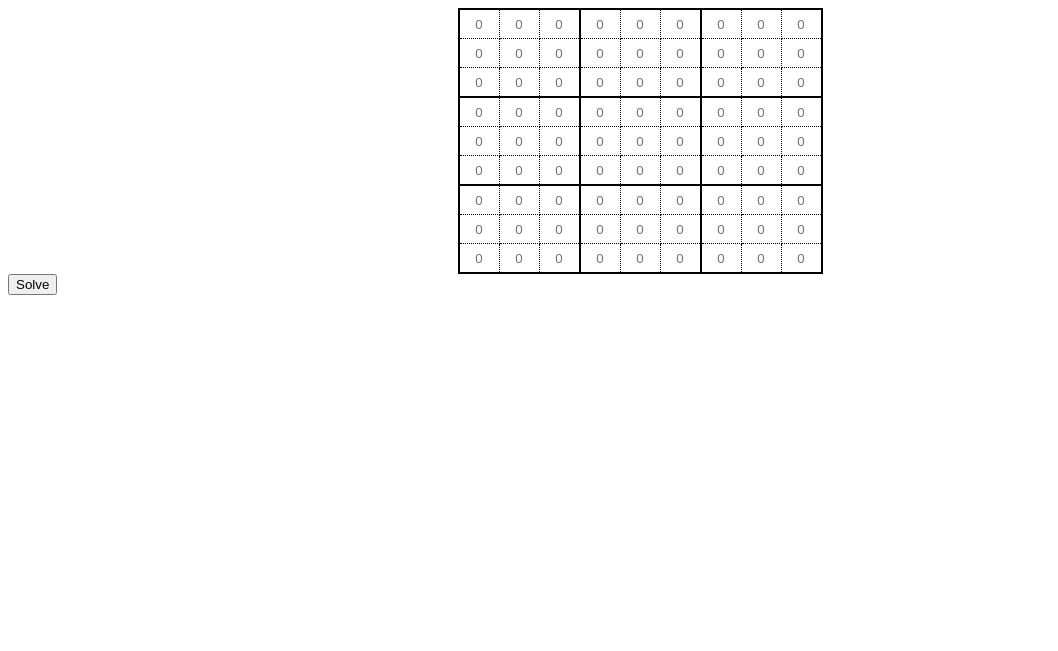
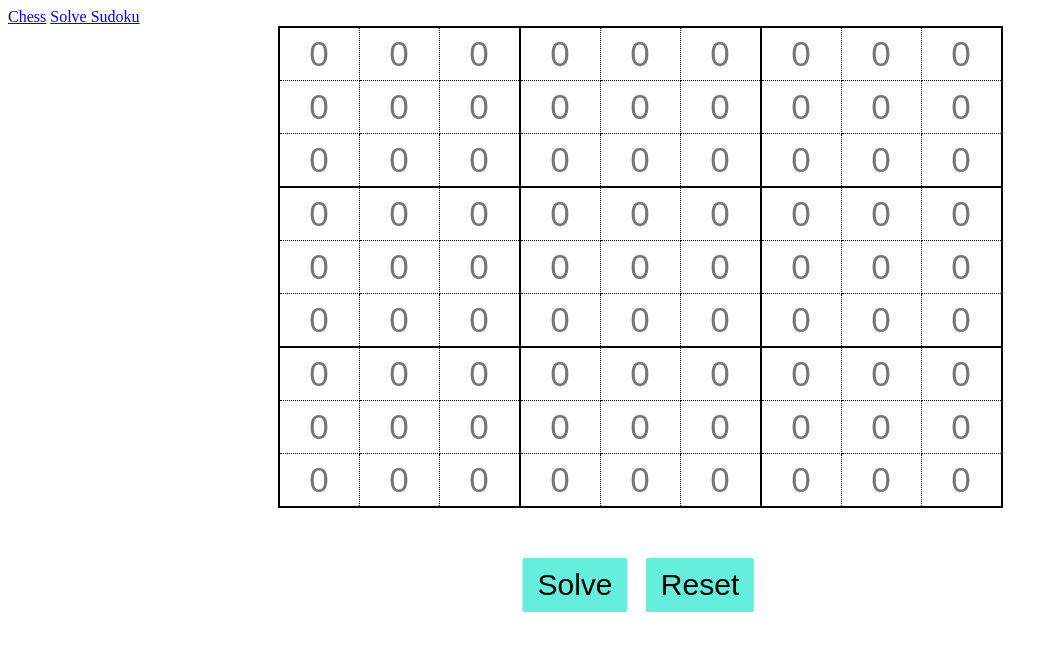
Before and after one commit to Curious-Ujjwal/Classic-Games, a Django app: page /sudoku_solver in a window 1280 px wide. Shown: the top 651 px of the page, without its empty margins (0-1058 px from the left). Run offline with Django 3.2, Linux system fonts and the light colour scheme.

Commit message:
sudoku solver js complete

```diff
--- a/Curriculum_Vitae/static/css/main.css
+++ b/Curriculum_Vitae/static/css/main.css
@@ -1,7 +1,10 @@
 *{
     box-sizing: border-box;
 }
-
+nav{
+    display: block;
+    color: #11dd22;
+}
 .chess-board{
     position: relative;
     max-width: 40vw;
@@ -23,7 +26,6 @@
 }
 
 .table-sudoku{
-    max-width: 300px;
     position: relative;
     margin: auto;
     padding: 0;
@@ -43,6 +45,8 @@ td.border-left{
 input{
     border: none;
     text-align: center;
+    font-size: 35px;
+    color: #222;
 }
 input::-webkit-outer-spin-button, input::-webkit-inner-spin-button {
     appearance: none;
@@ -50,3 +54,21 @@ input::-webkit-outer-spin-button, input::-webkit-inner-spin-button {
     -moz-appearance:none;
     margin: 0;
 }
+.sudoku-button-container{
+    display: block;
+    margin: auto;
+    width: 500px;
+    padding-top: 50px;
+}
+.sudoku-button{
+    font-size: 30px;
+    float: left;
+    position: relative;
+    margin-right:20px;
+    left: 37%;
+    padding: 10px 15px;
+    transform: translateX(-50%);
+    background-color: #66eedd;
+    border-radius: 2px;
+    border: none;
+}
--- a/Curriculum_Vitae/templates/base.html
+++ b/Curriculum_Vitae/templates/base.html
@@ -8,6 +8,10 @@
         <meta name="viewport" content="width=device-width, initial-scale=1.0">
     </head>
     <body>
+        <nav>
+            <a href="{% url 'chess:game' %}">Chess</a>
+            <a href="{% url 'sudoku_solver:solve' %}">Solve Sudoku</a>
+        </nav>
         {% block body %}{% endblock %}
     </body>
 </html>
--- a/Curriculum_Vitae/templates/chess/chess.html
+++ b/Curriculum_Vitae/templates/chess/chess.html
@@ -1,6 +1,8 @@
 {% extends "../base.html" %}
 
 {% block title %}Chess {% endblock %}
+
+{% load static %}
 
 {% block body %}
         <div class="chess-board">
--- a/Curriculum_Vitae/templates/sudoku_solver/sudoku_solver.html
+++ b/Curriculum_Vitae/templates/sudoku_solver/sudoku_solver.html
@@ -9,13 +9,16 @@
             <tr {% if i|divisibleby:3 %} class="border-top" {% endif %}>
                 {% for j in sudoku_cells %}
                 <td class="td-sudoku {% if j|divisibleby:3 %} border-left {% endif %}">
-                    <input type="number" id="cell-{{i}}-{{j}}"  placeholder=0 min=0 max=9>
+                    <input type="number" id="cell-{{i}}-{{j}}"  placeholder=0 min=0 max=9 onkeyup=bg()>
                 </td>
                 {% endfor %}
             </tr>
             {% endfor %}
     </table>
-    <button onclick = assign() >Solve</button>
+    <div class="sudoku-button-container">
+        <button onclick = assign() class="sudoku-button">Solve</button>
+        <button onclick = reset() class="sudoku-button">Reset</button>
+    </div>
     <script type="text/javascript">
         var A = new Array(9);
 
@@ -101,6 +104,16 @@
                     A[i][j]=Number(document.getElementById('cell-'+i+'-'+j).value);
                 }
             }
+            flag1 = 0;
+            var boo=0;
+            for(var i=0;i<9; i++){
+  	             for(var j=0; j<9; j++){
+                     var p=A[i][j];
+                     if(p!=0&&(!row(i,p)||!col(j,p)||!thethe(i,j,k))){
+                         return;
+                     }
+                 }
+             }
 
             solve();
 
@@ -109,7 +122,36 @@
                     document.getElementById('cell-'+i+'-'+j).value = A[i][j];
                 }
             }
+            bg();
+            return;
         }
+
+        function reset() {
+            for (var i = 0; i < 9; i++){
+                for (var j = 0; j < 9; j++){
+                    document.getElementById('cell-'+i+'-'+j).value = 0;
+                }
+            }
+            bg();
+            return;
+        }
+        function bg() {
+            for (var i = 0; i < 9; i++){
+                for (var j = 0; j < 9; j++){
+                    let ele = document.getElementById('cell-'+i+'-'+j);
+                    if (Number(ele.value) != 0) {
+                        ele.parentElement.style.backgroundColor = '#eeeeee';
+                        ele.style.backgroundColor = '#eeeeee';
+                    }
+                    else {
+                        ele.parentElement.style.backgroundColor = 'white';
+                        ele.style.backgroundColor = 'white';
+                    }
+                }
+            }
+            return ;
+        }
+
 
     </script>
 
```
Also changed, not shown: Curriculum_Vitae/templates/index.html (+14 -12 lines).
